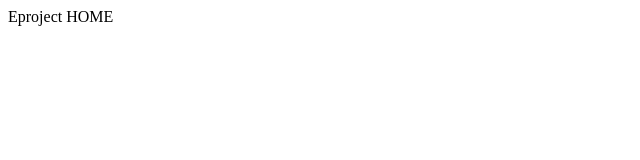
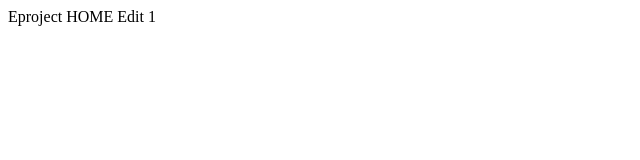
Before and after one commit to vantrinh2111/Group3.T1.2108.A0.eProject, a plain HTML site: page index.html in a window 1280 px wide. Shown: the full height of the page, 0-640 px from the left. Drawn offline with Linux system fonts and the light colour scheme.

Commit message:
Update navbar

```diff
--- a/index.html
+++ b/index.html
@@ -10,5 +10,6 @@
     </head>
     <body>
       Eproject HOME
+        Edit 1
     </body>
 </html>
```
